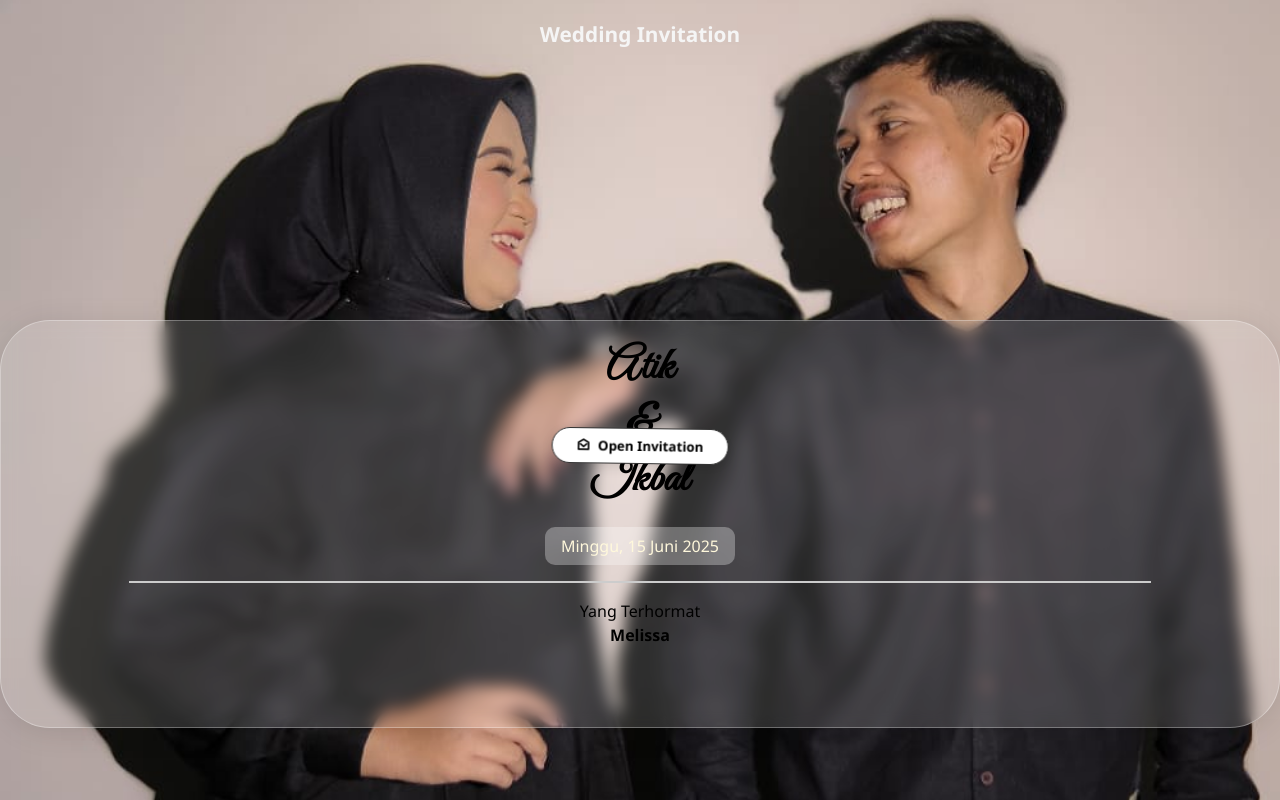
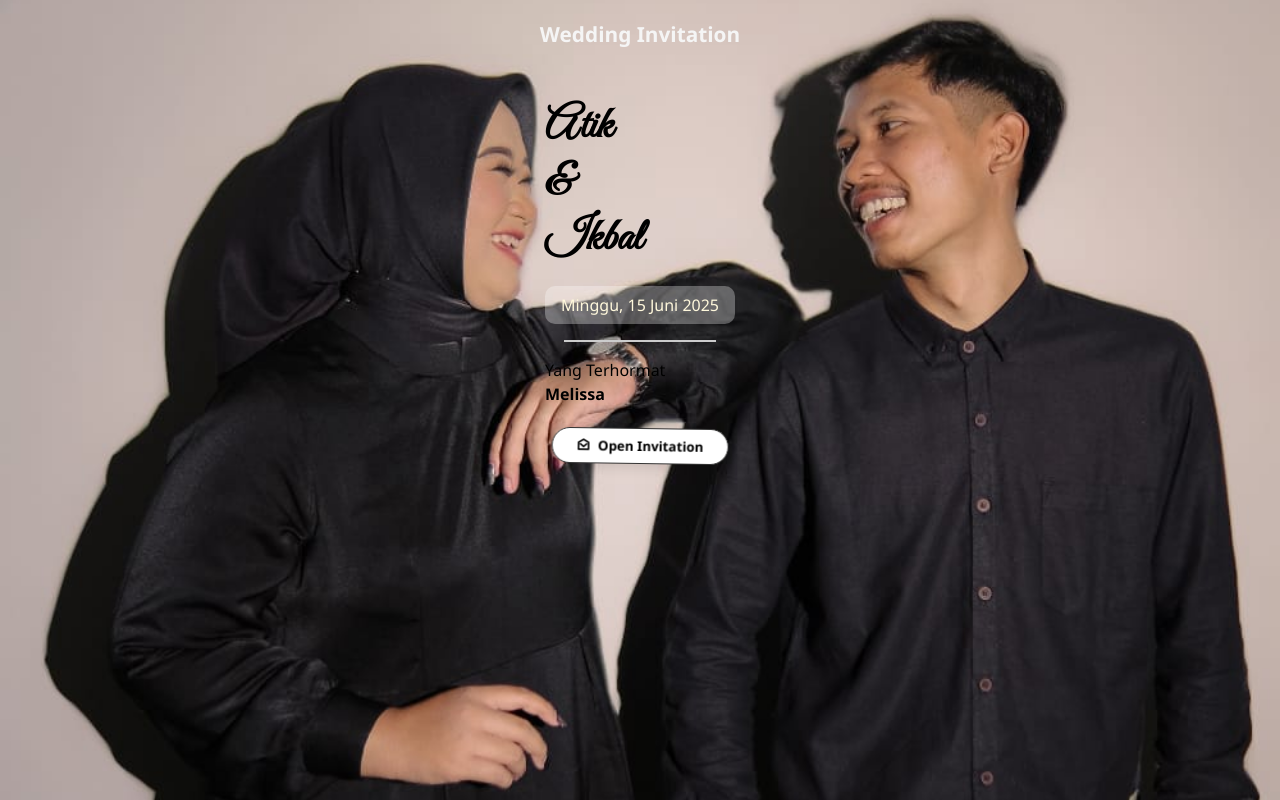
Before and after one commit to Hidayyahhh/undangan_pernikahan, a plain HTML site: page index.html in a window 1280 px wide. Drawn offline with nearby package versions, Linux system fonts and the light colour scheme.

Commit message:
index.html

```diff
--- a/index.html
+++ b/index.html
@@ -35,9 +35,9 @@
         opacity: 0;
       }
 
-      .overlay-card {
+@media (max-width: 768px) {
+    .overlay-card {
         position: absolute;
-        transform: translateX(-50%);
         background: rgba(255, 255, 255, 0.15);
         backdrop-filter: blur(8px);
         border-radius: 50px;
@@ -46,11 +46,12 @@
         border: 1px solid rgba(255, 255, 255, 0.3);
         text-align: center;
         animation: fadeIn ease-in 1.2s forwards;
-        opacity: 0;
         color: #000;
         top: 20rem;
         padding-bottom: 5rem;
       }
+}
+
 
       h1 {
         font-family: 'Great Vibes', cursive;
```
